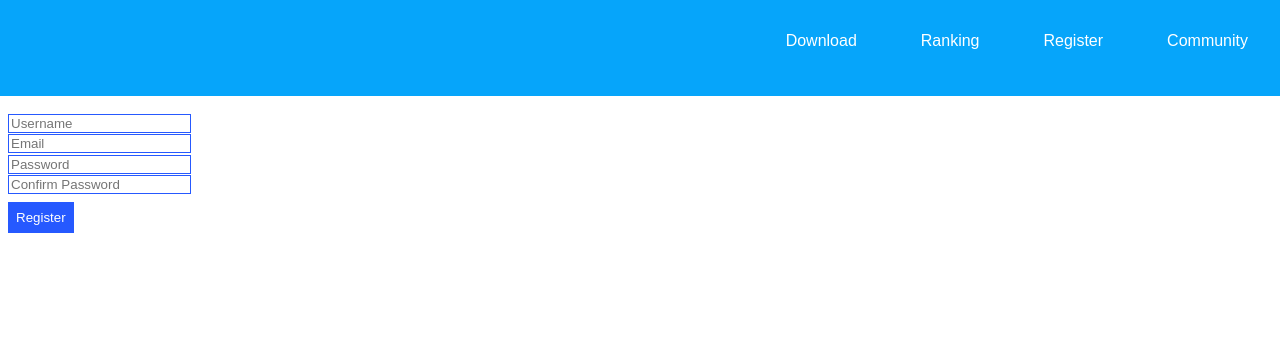
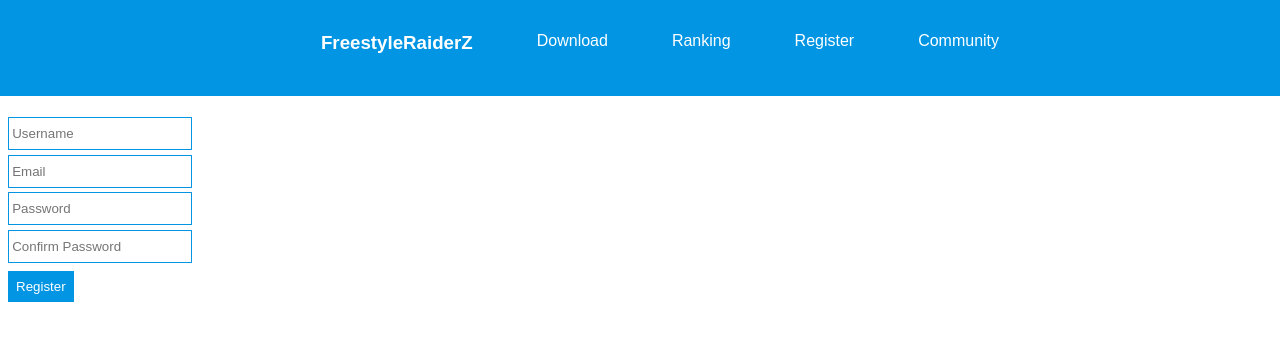
Before and after one commit to ModalSeoul/FRaiderZ.net, an Angular app: page /register in a window 1280 px wide. Shown: the top 340 px of the page. Built offline with nearby package versions, Linux system fonts and the light colour scheme.

Commit message:
Routing/scss overhaul

```diff
--- a/src/app/home/home.component.html
+++ b/src/app/home/home.component.html
@@ -1,5 +1,10 @@
 <div class="fraiderz__home">
-  <div class="fraiderz__home__count">
-    <span class="fraiderz__home__count__medium">{{content.user_count}}</span> players online!
+  <div class="fraiderz__home__hero">
+    <h1>Fucking content</h1>
+    <div *ngIf="content.user_count" class="fraiderz__home__count">
+      <span class="fraiderz__home__count__green">
+        {{content.user_count}}
+      </span> players online!
+    </div>
   </div>
 </div>
--- a/src/app/home/home.component.scss
+++ b/src/app/home/home.component.scss
@@ -1,4 +1,17 @@
 .fraiderz__home {
+
+  &__hero {
+    position: absolute;
+    // TODO: Get non-placeholder assets from McSic/Dave.
+    background: url('http://assets.razerzone.com/eeimages/razer_pages/24924/razer-overwatch-header-mobile.jpg') no-repeat;
+    background-size: cover;
+    padding-bottom: 20%;
+    padding-left: 1rem;
+    left: 0;
+    right: 0;
+    top: 6rem;
+  }
+
   &__count  {
     &__low {
       color: red;
@@ -7,7 +20,7 @@
       color: blue;
     }
     &__green {
-      color: green;
+      color: #00ff00;
     }
   }
 }
--- a/src/app/navbar/navbar.component.html
+++ b/src/app/navbar/navbar.component.html
@@ -1,5 +1,8 @@
 <div class="navbar">
   <ul class="navbar__list">
+    <div class="navbar__list__sector">
+      <h3 [routerLink]="['/']" class="navbar__list__sector__item">FreestyleRaiderZ</h3>
+    </div>
     <div class="navbar__list__sector">
       <li class="navbar__list__sector__item">Download</li>
     </div>
@@ -7,7 +10,7 @@
       <li class="navbar__list__sector__item">Ranking</li>
     </div>
     <div class="navbar__list__sector">
-      <li class="navbar__list__sector__item">Register</li>
+      <li [routerLink]="['/register']" class="navbar__list__sector__item">Register</li>
     </div>
     <div class="navbar__list__sector">
       <li class="navbar__list__sector__item">Community</li>
--- a/src/app/navbar/navbar.component.scss
+++ b/src/app/navbar/navbar.component.scss
@@ -8,13 +8,12 @@
   right: 0;
   top: 0;
   height: 6rem;
-  justify-content: flex-end;
+  justify-content: center;
 
   &__list {
     color: white;
     display: inherit;
     list-style: none;
-
 
     &__sector {
       margin-top: -1rem;
@@ -23,13 +22,13 @@
 
       &:hover {
         background-color: $fw-black;
+        color: $fw-blue;
         cursor: pointer;
       }
 
       &__item {
         height: 100%;
         padding: 1rem;
-        // padding-left: .5rem;
         margin: 1rem;
       }
     }
--- a/src/scss/_colors.scss
+++ b/src/scss/_colors.scss
@@ -1,4 +1,4 @@
-$fw-blue: #06A5FA;
+$fw-blue: #0295E3;
 $fw-black: #3A3B3E;
 $fw-1gray: #DBD9DB;
 $fw-2gray: #E0DEE0;
--- a/src/styles.scss
+++ b/src/styles.scss
@@ -1,5 +1,5 @@
 /*
- ______ _____            _____ _____  ______ _____   ______
+  ______ _____            _____ _____  ______ _____   ______
  |  ____|  __ \     /\   |_   _|  __ \|  ____|  __ \ |___  /
  | |__  | |__) |   /  \    | | | |  | | |__  | |__) |   / /
  |  __| |  _  /   / /\ \   | | | |  | |  __| |  _  /   / /
@@ -38,24 +38,35 @@
                           }
                         }
  * -----------------------------------------------------------------------*/
+@import './scss/_colors.scss';
 
 body {
  overflow: hidden;
  font-family: sans-serif;
  background-color: #ffffff;
+ color: $fw-2gray;
 }
 
 .btn-frdz {
-  background-color: #2659FF;
+  background-color: $fw-blue;
   border: none;
   color: white;
   padding: .5rem;
   margin-top: .5rem;
+  transition: .5s;
+
+  &:hover {
+    background-color: $fw-black;
+    color: $fw-blue;
+  }
 }
 
 .txt-frdz {
-  border: 1px solid #2659FF;
+  border: 1px solid $fw-blue;
   font-family: sans-serif;
   color: #DDD;
-  margin-top: .1rem;
+  margin-top: .3rem;
+  padding-bottom: .5rem;
+  padding-top: .5rem;
+  padding-left: .2rem;
 }
```
Also changed, not shown: src/scss/_mixins.scss (added).
